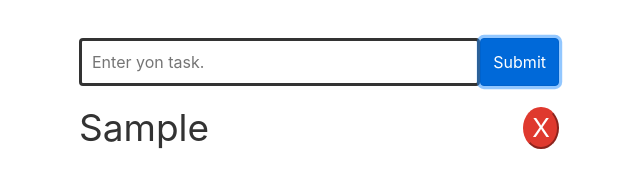
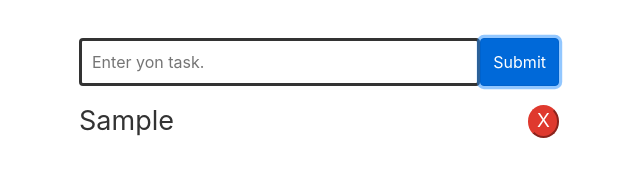
Before and after one commit to Trevorton27/to-do-app-maximus, a plain HTML site: page index.html in a window 1280 px wide. Both pictures are taken after typing "Sample" into the empty fields and a click on the button "Submit". Shown: the part 442-630 px from the top of the page, without its empty margins (321-961 px from the left). Drawn offline with nearby package versions, Linux system fonts and the light colour scheme.

Commit message:
changed todo item text size

```diff
--- a/style.css
+++ b/style.css
@@ -50,7 +50,7 @@ body {
   display: flex;
   align-items: center;
   justify-content: space-between;
-  font-size: 37px;
+  font-size: 27px;
   padding-left: opx;
 }
 
```
